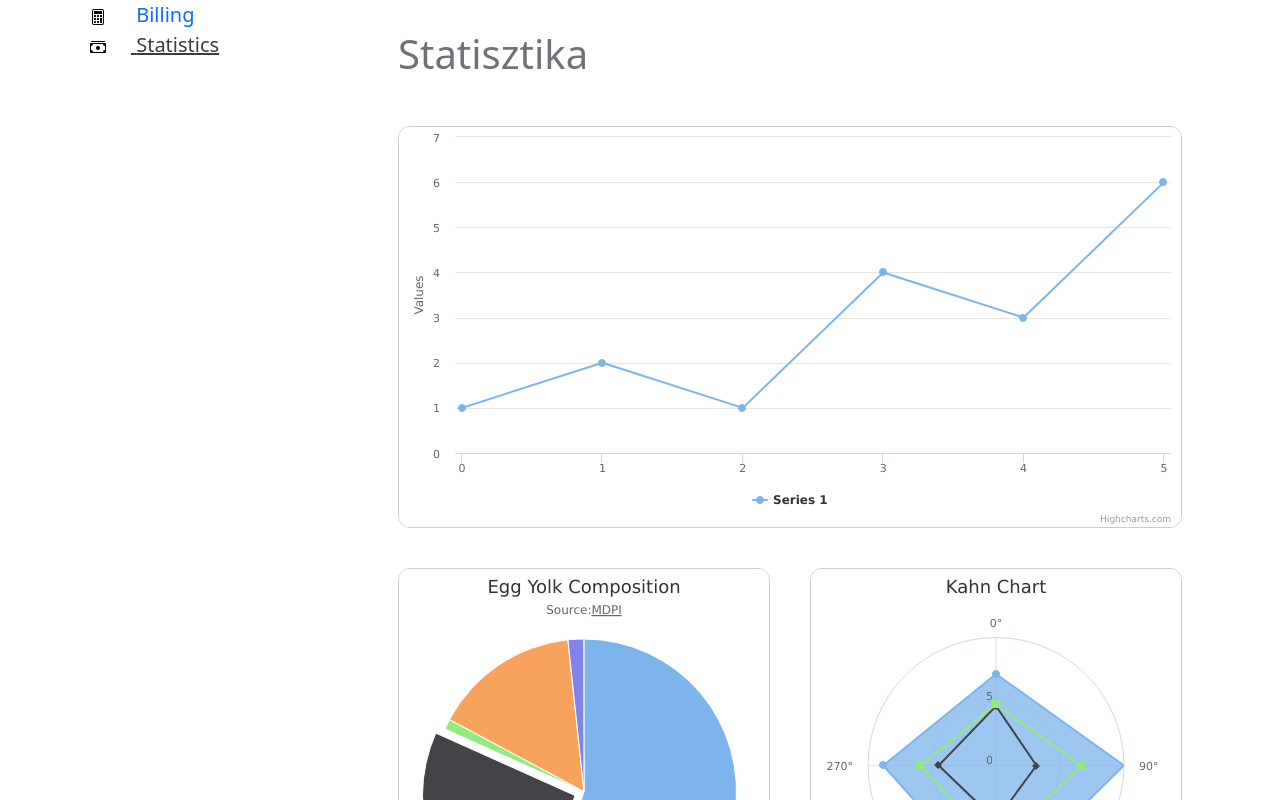
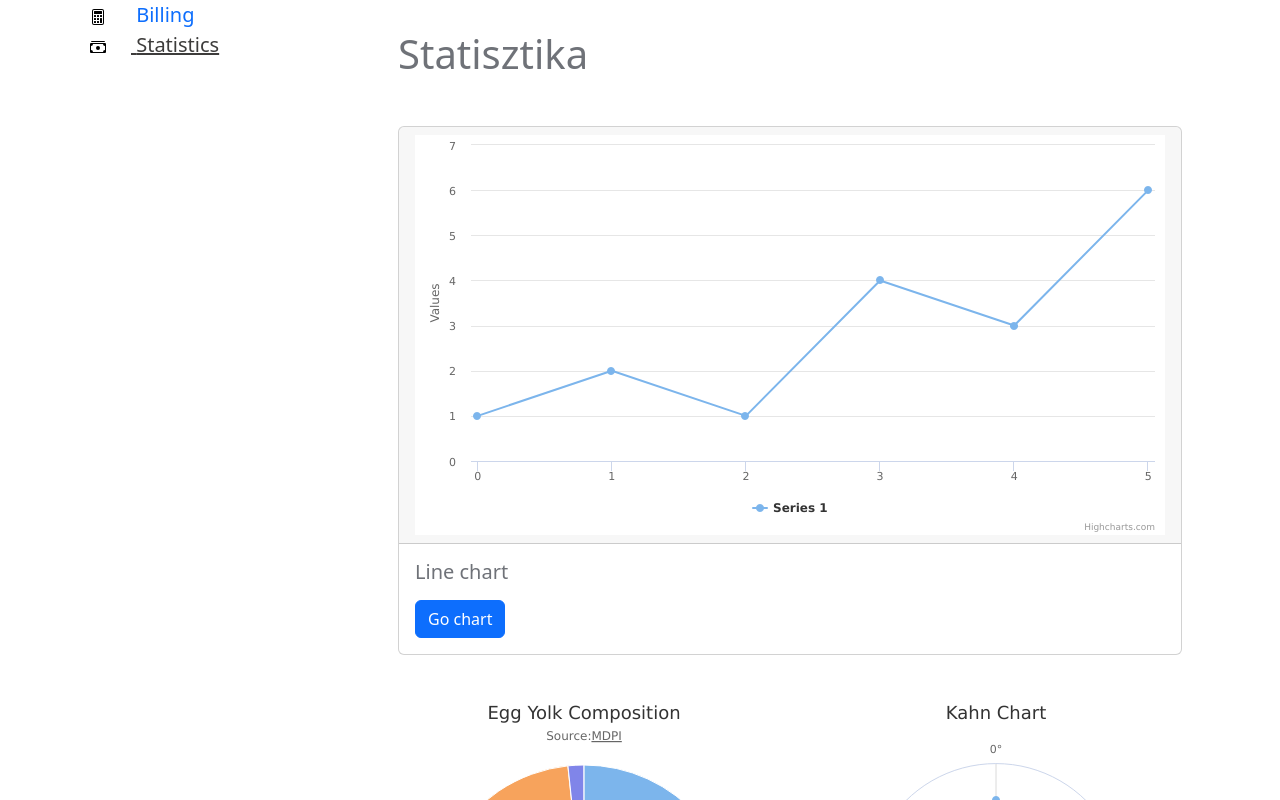
Before and after one commit to szobek/mindsReact, a React (Vite) app: page /statistics in a window 1280 px wide. Shown: the top 800 px of the page. Built offline with nearby package versions, Linux system fonts and the light colour scheme.

Commit message:
Create page for linechart

```diff
--- a/src/App.tsx
+++ b/src/App.tsx
@@ -5,6 +5,7 @@ import Navbar from './components/Nav/Navbar'
 import HomeWrapper from './components/Home/HomeWrapper'
 import StatisticsWrapper from './components/Statistics/StatisticsWrapper'
 import VoluntariesWrapper from './components/Billing/VoluntariesWrapper'
+import LineChartPage from './components/Statistics/LineChart/LineChartPage'
 
 const  App=()=> {
   return (
@@ -19,6 +20,7 @@ const  App=()=> {
             <Route path="/billing" element={<BillingWrapper />} />
             <Route path="/billing/voluntary" element={<VoluntariesWrapper />} />
             <Route path="/statistics" element={<StatisticsWrapper />} />
+            <Route path="/statistics/linechart" element={<LineChartPage />} />
           </Routes>
         </div>
       </main>
--- a/src/components/Statistics/ChartWrapper.scss
+++ b/src/components/Statistics/ChartWrapper.scss
@@ -7,8 +7,6 @@
     padding: 30px 0;
     position: relative;
    .chart-card{
-    border: 1px solid #ccc;
-    border-radius: 12px;
     background-color: white;
     overflow: hidden;
     min-height: 300px;
--- a/src/components/Statistics/ChartWrapper.tsx
+++ b/src/components/Statistics/ChartWrapper.tsx
@@ -3,13 +3,29 @@ import ColumnChart from './ColumnChart/ColumnChart';
 import './ChartWrapper.scss';
 import PieChart from './PieChart/PieChart';
 import SpiderwebChart from './SpiderWebChart/SpiderwebChart';
+import { Button, Card } from 'react-bootstrap';
+import { useNavigate } from 'react-router-dom';
 
 const ChartWrapper = () => {
+    const navigate  = useNavigate();
     return (
         <div className='chart-container'>
             <h1>Statisztika</h1>
             <div className="chart-card double">
-                <LineChart />
+                <Card>
+                    <Card.Header>
+                        <LineChart />
+                    </Card.Header>
+                    <Card.Body>
+                        <Card.Title>Line chart</Card.Title>
+                        <Card.Text>
+
+                        </Card.Text>
+                        <Button onClick={()=>{
+                            navigate('/statistics/linechart')
+                        }} variant="primary">Go chart </Button>
+                    </Card.Body>
+                </Card>
             </div>
             <div className="chart-card">
                 <PieChart />
--- /dev/null
+++ b/src/components/Statistics/LineChart/LineChartPage.tsx
@@ -0,0 +1,12 @@
+import LineChart from "./LineChart";
+
+const LineChartPage = () => {
+    return (
+        <div>
+            <h1>Line Chart Page</h1>
+            <LineChart />
+        </div>
+    );
+   }
+
+export default LineChartPage;
```
